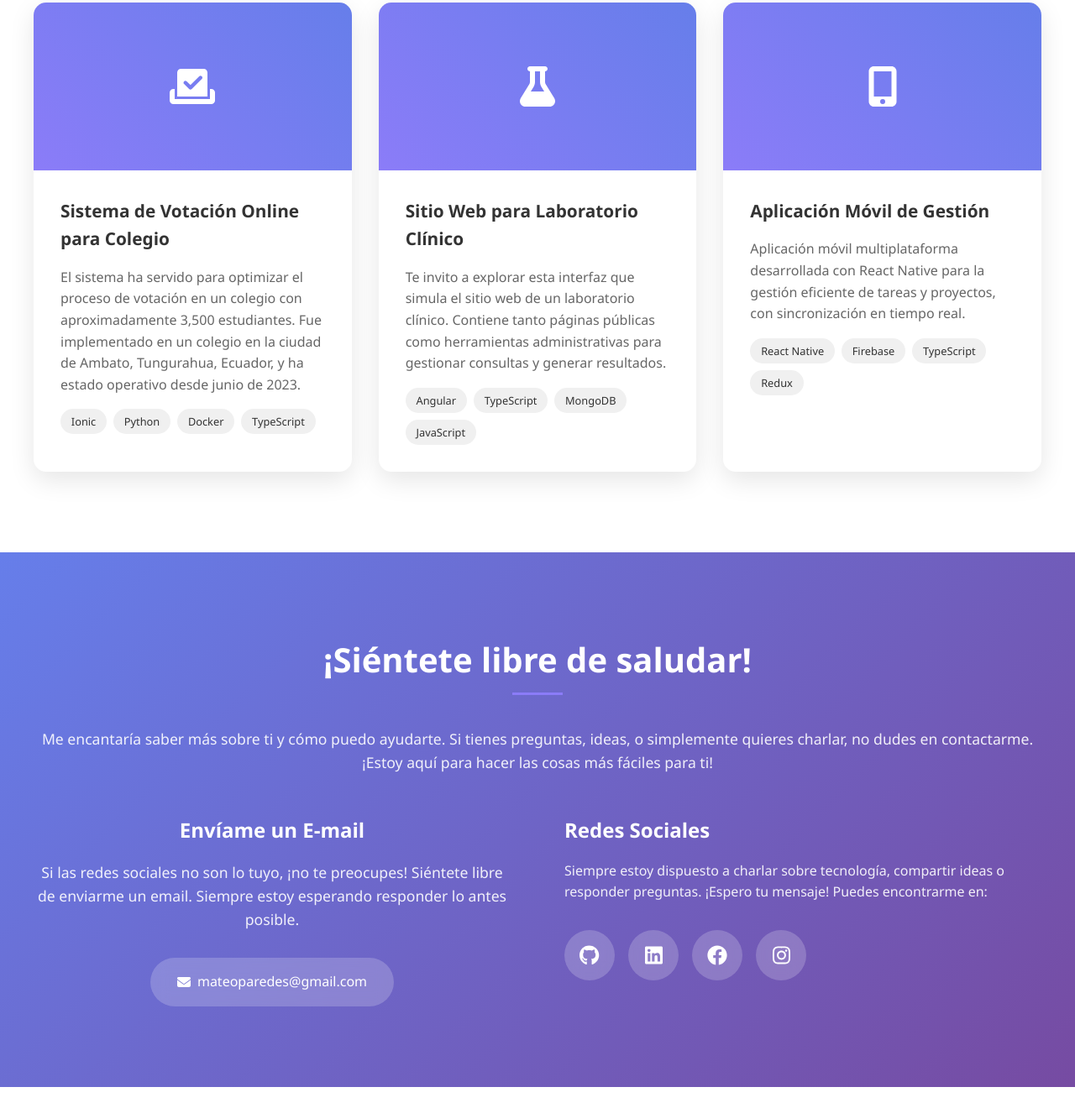
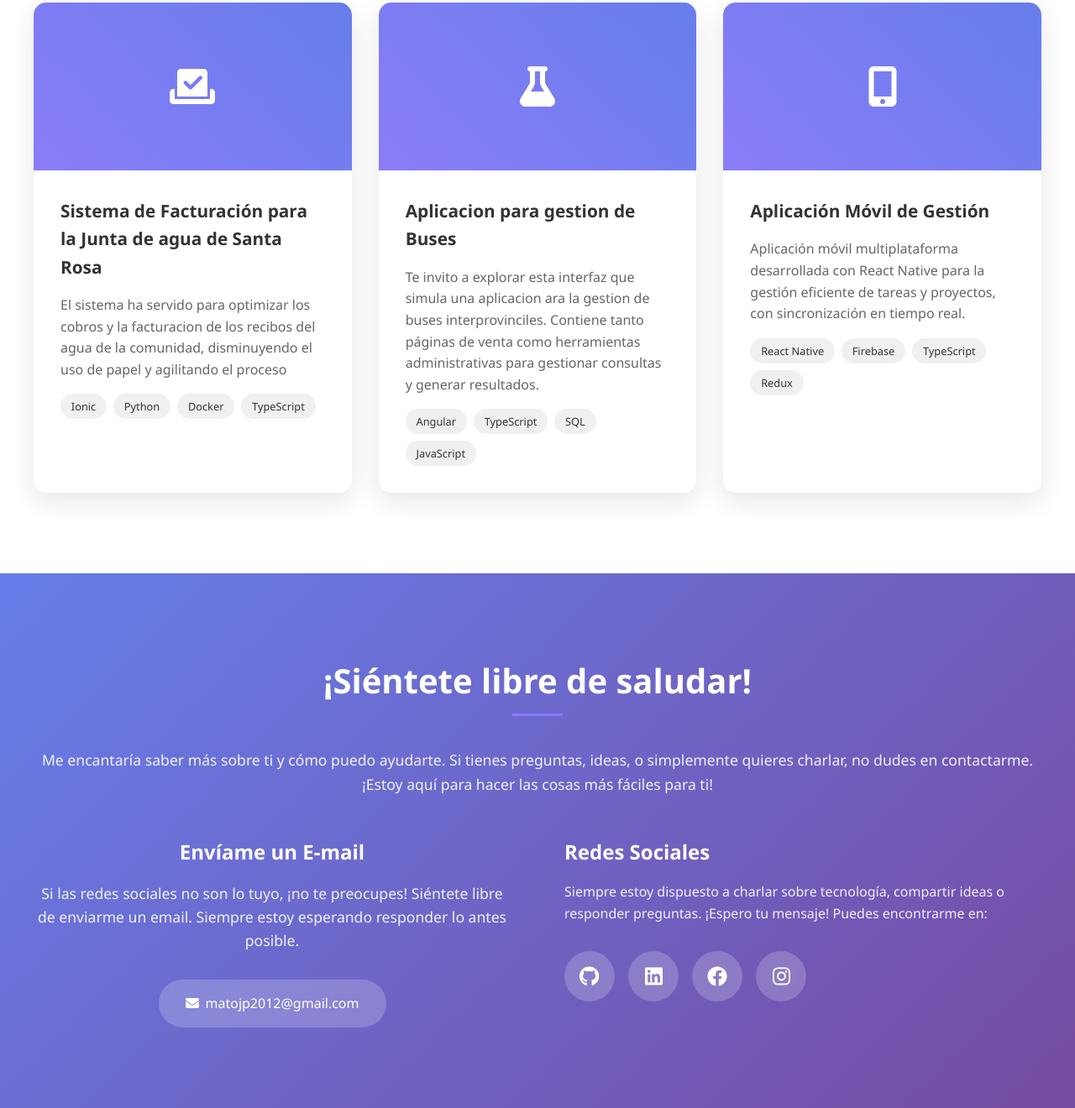
Before and after one commit to Matoxgame10/portfolio, a plain HTML site: page index.html in a window 1280 px wide. Shown: the part 1982-3302 px from the top of the page at 84% size. Before the commit the page ends 3277 px from the top, so only its background shows below. Drawn offline with Linux system fonts and the light colour scheme.

Commit message:
Update index.html

```diff
--- a/index.html
+++ b/index.html
@@ -626,8 +626,8 @@
                         <i class="fas fa-vote-yea"></i>
                     </div>
                     <div class="project-content">
-                        <h3>Sistema de Votación Online para Colegio</h3>
-                        <p>El sistema ha servido para optimizar el proceso de votación en un colegio con aproximadamente 3,500 estudiantes. Fue implementado en un colegio en la ciudad de Ambato, Tungurahua, Ecuador, y ha estado operativo desde junio de 2023.</p>
+                        <h3>Sistema de Facturación para la Junta de agua de Santa Rosa</h3>
+                        <p>El sistema ha servido para optimizar los cobros y la facturacion de los recibos del agua de la comunidad, disminuyendo el uso de papel y agilitando el proceso</p>
                         <div class="project-tech">
                             <span class="tech-tag">Ionic</span>
                             <span class="tech-tag">Python</span>
@@ -641,12 +641,12 @@
                         <i class="fas fa-flask"></i>
                     </div>
                     <div class="project-content">
-                        <h3>Sitio Web para Laboratorio Clínico</h3>
-                        <p>Te invito a explorar esta interfaz que simula el sitio web de un laboratorio clínico. Contiene tanto páginas públicas como herramientas administrativas para gestionar consultas y generar resultados.</p>
+                        <h3>Aplicacion para gestion de Buses</h3>
+                        <p>Te invito a explorar esta interfaz que simula una aplicacion ara la gestion de buses interprovinciles. Contiene tanto páginas de venta como herramientas administrativas para gestionar consultas y generar resultados.</p>
                         <div class="project-tech">
                             <span class="tech-tag">Angular</span>
                             <span class="tech-tag">TypeScript</span>
-                            <span class="tech-tag">MongoDB</span>
+                            <span class="tech-tag">SQL</span>
                             <span class="tech-tag">JavaScript</span>
                         </div>
                     </div>
@@ -682,9 +682,9 @@
                 <div class="contact-info">
                     <h3>Envíame un E-mail</h3>
                     <p>Si las redes sociales no son lo tuyo, ¡no te preocupes! Siéntete libre de enviarme un email. Siempre estoy esperando responder lo antes posible.</p>
-                    <a href="mailto:mateoparedes@gmail.com" class="email-link">
+                    <a href="mailto:matojp2012@gmail.com" class="email-link">
                         <i class="fas fa-envelope"></i>
-                        mateoparedes@gmail.com
+                        matojp2012@gmail.com
                     </a>
                 </div>
                 <div class="contact-social">
@@ -694,13 +694,13 @@
                         <a href="https://github.com/Matoxgame10" target="_blank" title="GitHub">
                             <i class="fab fa-github"></i>
                         </a>
-                        <a href="https://linkedin.com/in/mateo-paredes" target="_blank" title="LinkedIn">
+                        <a href="www.linkedin.com/in/mateo-paredes-077367364" target="_blank" title="LinkedIn">
                             <i class="fab fa-linkedin"></i>
                         </a>
-                        <a href="https://facebook.com/mateo.paredes" target="_blank" title="Facebook">
+                        <a href="https://www.facebook.com/mateo.paredeschavez" target="_blank" title="Facebook">
                             <i class="fab fa-facebook"></i>
                         </a>
-                        <a href="https://instagram.com/mateopapu10" target="_blank" title="Instagram">
+                        <a href="https://www.instagram.com/mateopa10/" target="_blank" title="Instagram">
                             <i class="fab fa-instagram"></i>
                         </a>
                     </div>
```
